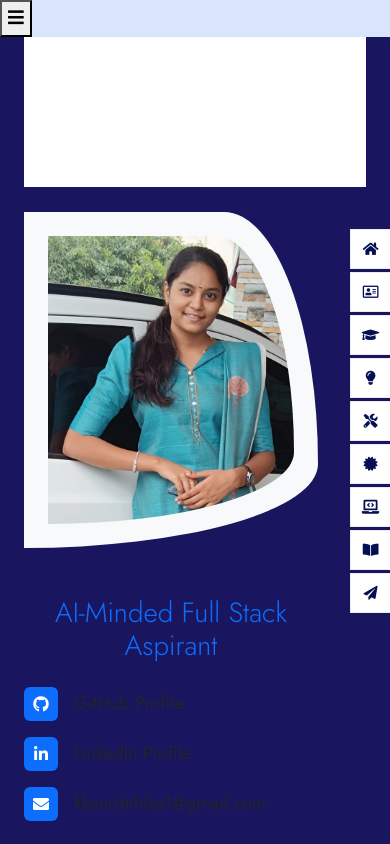
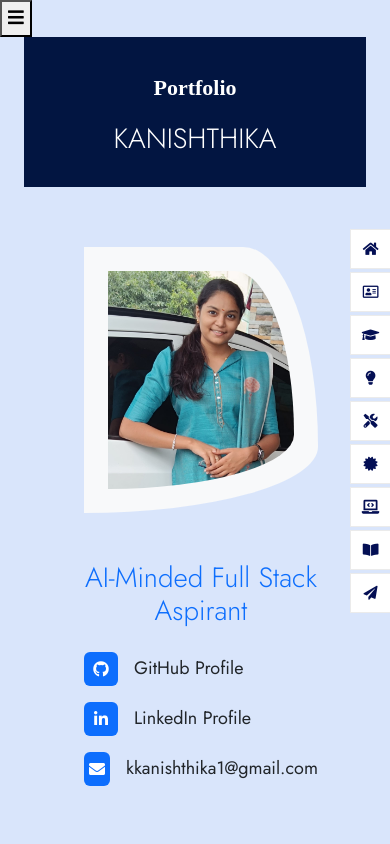
Before and after one commit to Kanishthika11/Kani_portfolio, a React (Vite) app: page / in a window 390 px wide. Shown: the top 844 px of the page. Built offline with nearby package versions, Linux system fonts and the light colour scheme; a web font is replaced by a local one.

Commit message:
po index.css

```diff
--- a/src/index.css
+++ b/src/index.css
@@ -165,24 +165,19 @@ body {
 }
 
   @media (max-width: 991px) {
-    .container-fluid {
-        border: none;
-        background-color: #1a155f;
-    }
-
   .container-fluid .header-content,
   .container-fluid .about-header,
   .container-fluid .education-header,
   .container-fluid .skills-header,
   .container-fluid .interest-header,
-     .container-fluid .testimonial-header
+  .container-fluid .testimonial-header,
   .container-fluid .portfolio-header,
   .container-fluid .contact-header {
     padding: 27px;
-        background-color: #1a155f;
+    background-color: #021541 !important; /* Set left panel dark blue */
+    color: #ffffff !important; /* Ensure white readable text */
   }
 
-    .container-fluid .header-img,
   .container-fluid .about-content,
   .container-fluid .education-content,
   .container-fluid .skills-content,
@@ -192,10 +187,10 @@ body {
   .container-fluid .contact-content {
     padding-left: 0;
     padding-top: 25px;
-        background-color: #1a155f;
-
+    background-color: #d9e5fb !important; /* Keep content area light */
   }
 }
+
 
 
 /*** Navbar Start ***/
```
Lines whose indentation alone changed are shown as unchanged.
